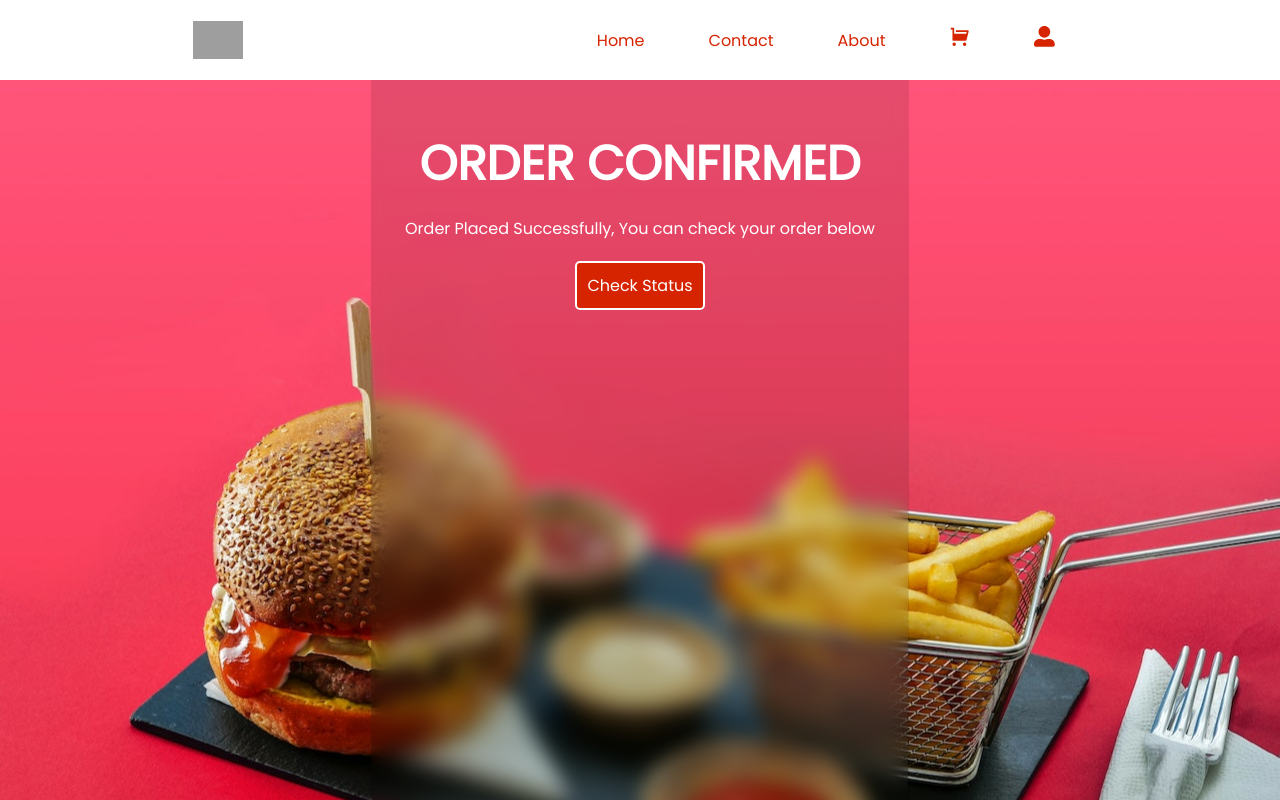
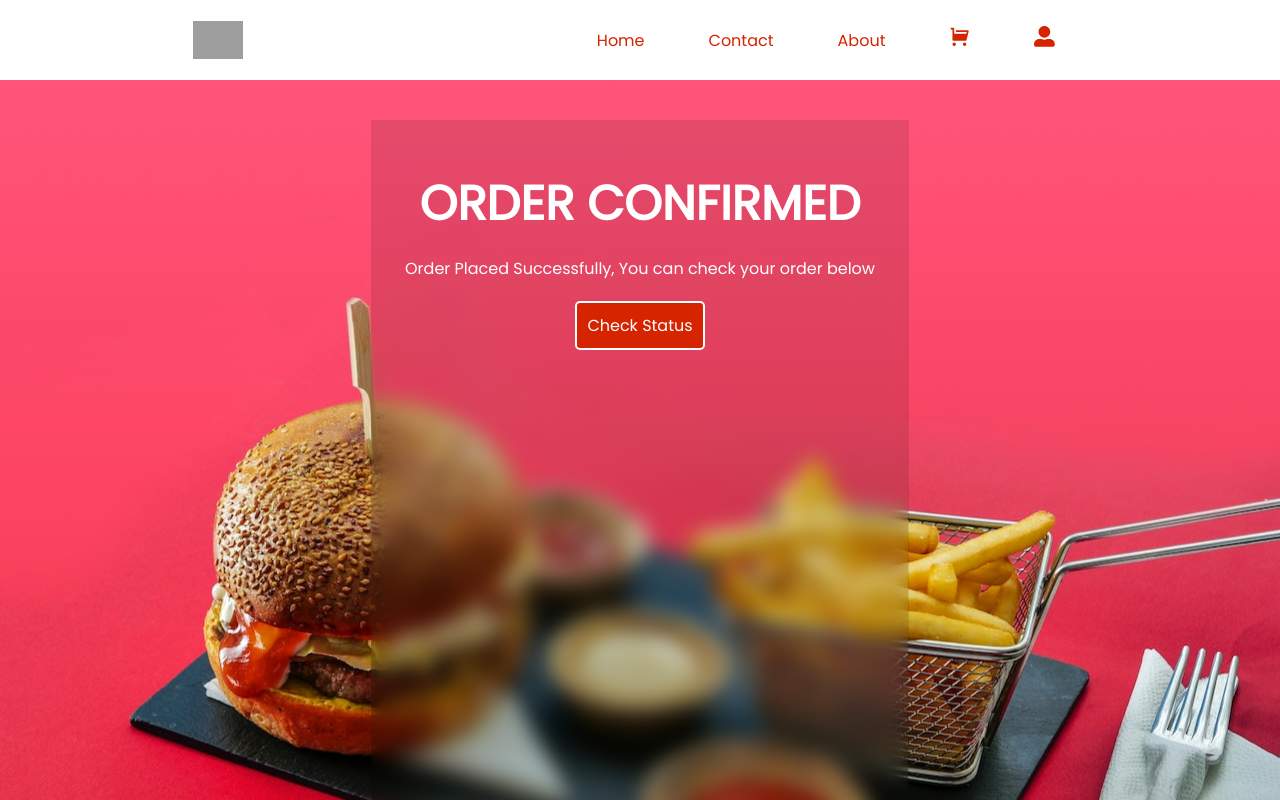
Before and after one commit to temisan0x/Burger-King, a React (Create React App) app in the folder frontend/: page /payment-success in a window 1280 px wide. Shown: the top 800 px of the page. Built offline with nearby package versions, Linux system fonts and the light colour scheme; grey boxes are pictures that could not be loaded.

Commit message:
feat: code cleanup

```diff
--- a/frontend/src/styles/confirmOrder.scss
+++ b/frontend/src/styles/confirmOrder.scss
@@ -10,7 +10,8 @@
     display: flex;
     align-items: center;
     justify-content: center;
-    position: relative;
+    padding: 40px 0;
+
 
   > main {
     height: 100%;
--- a/frontend/src/styles/paymentSuccess.scss
+++ b/frontend/src/styles/paymentSuccess.scss
@@ -10,7 +10,7 @@
   display: flex;
   align-items: center;
   justify-content: center;
-  position: relative;
+  padding: 40px 0;
 
   > main {
     height: 100%;
--- a/frontend/src/styles/transport.scss
+++ b/frontend/src/styles/transport.scss
@@ -11,7 +11,8 @@
   align-items: center;
   justify-content: center;
   position: relative;
-  padding-top: 40px;
+  padding: 40px 0;
+
 
   > main {
     height: 100%;
```
